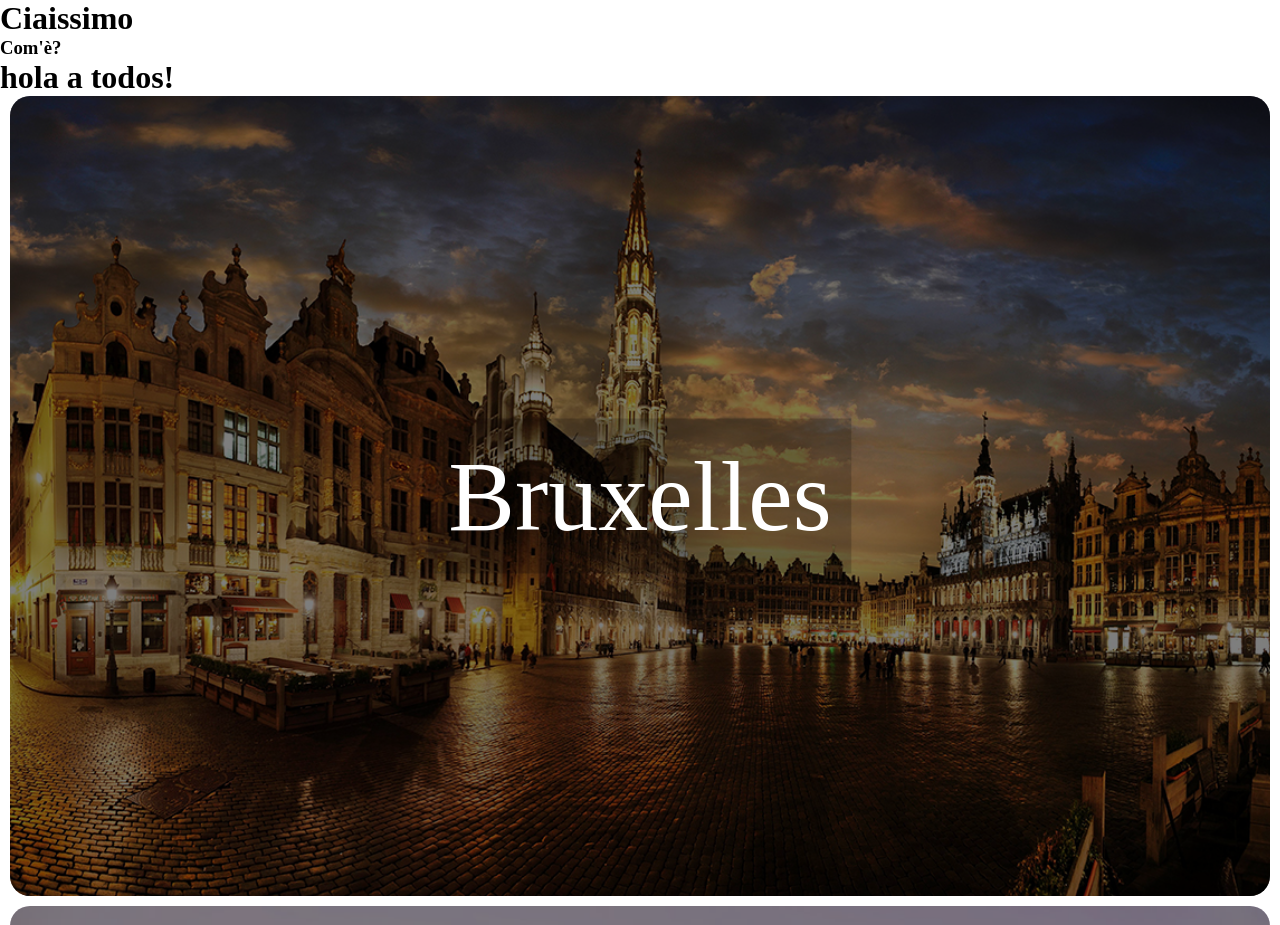
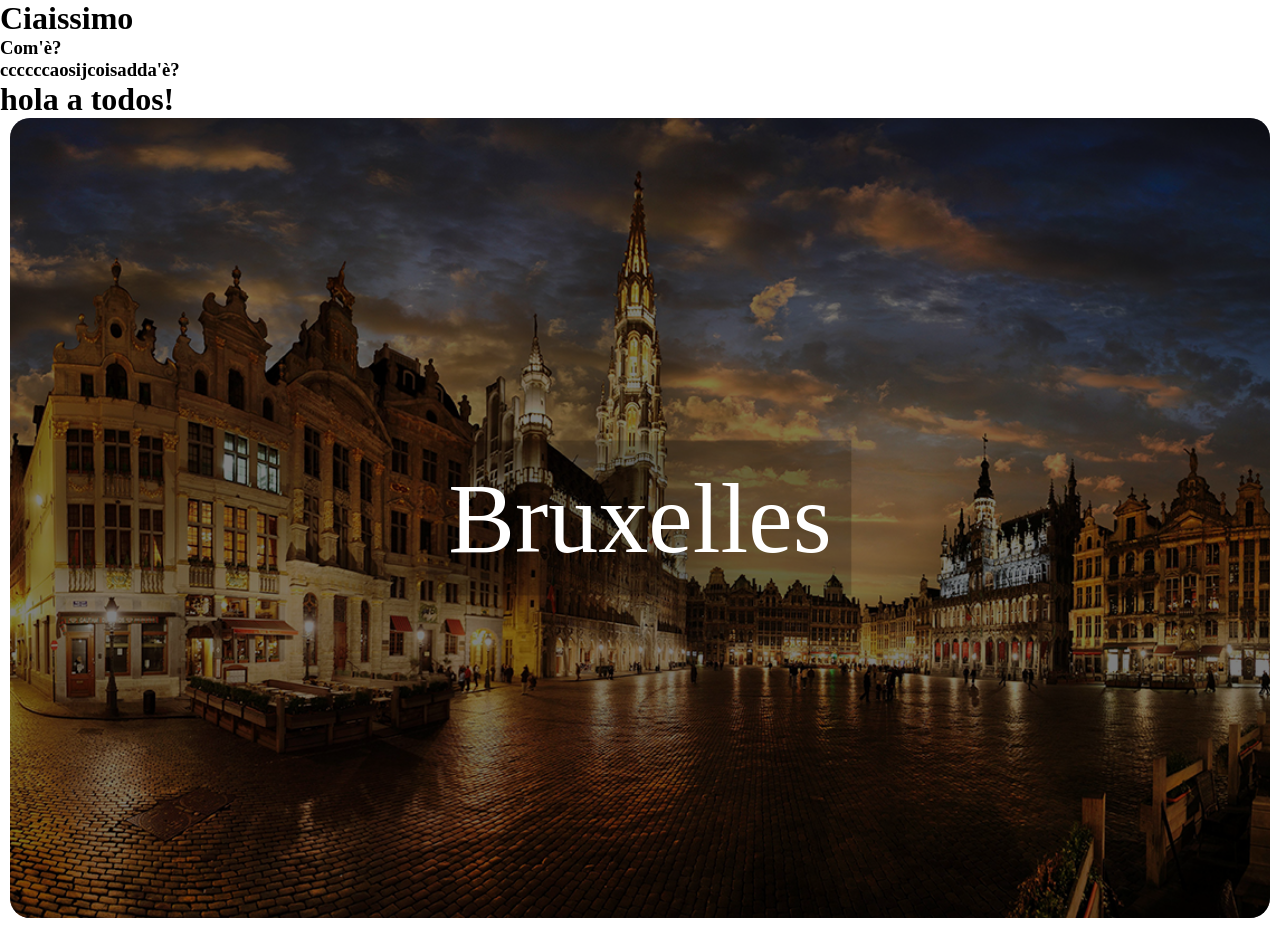
Before and after one commit to chrishut10/htmlcss-airbnb, a plain HTML site: page index.html in a window 1280 px wide. Shown: the top 925 px of the page. Drawn offline with Linux system fonts and the light colour scheme.

Commit message:
Modifica h3 n2
sdfv

```diff
--- a/index.html
+++ b/index.html
@@ -10,6 +10,8 @@
     <h1>Ciaissimo</h1>
 
     <h3>Com'è?</h3>
+
+    <h3>ccccccaosijcoisadda'è?</h3>
 
      <h1> hola a todos!</h1>
     <div id="picture1" class="city">
```
